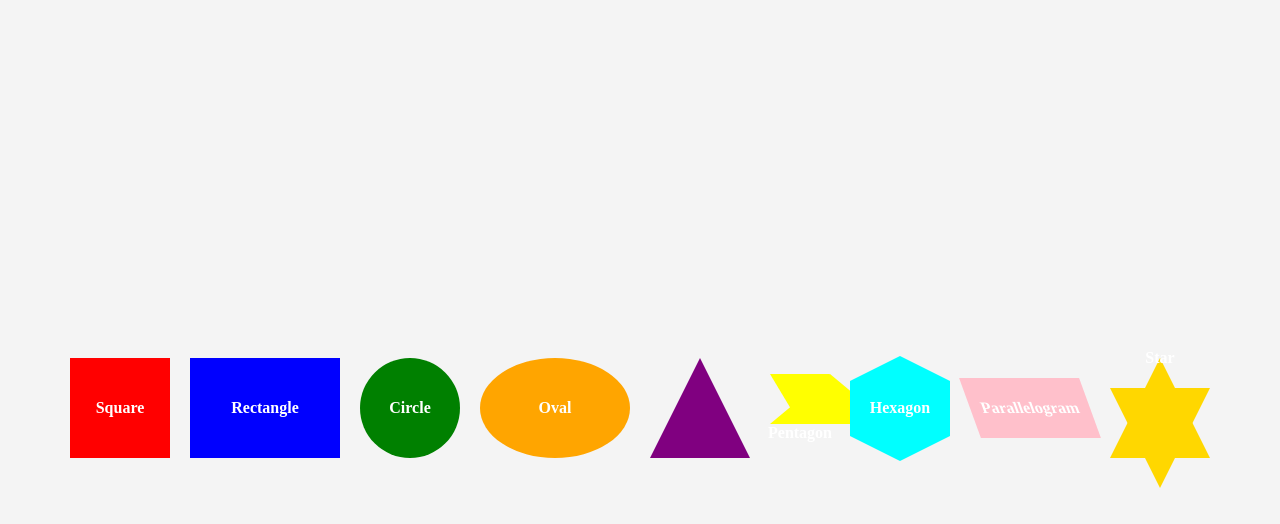
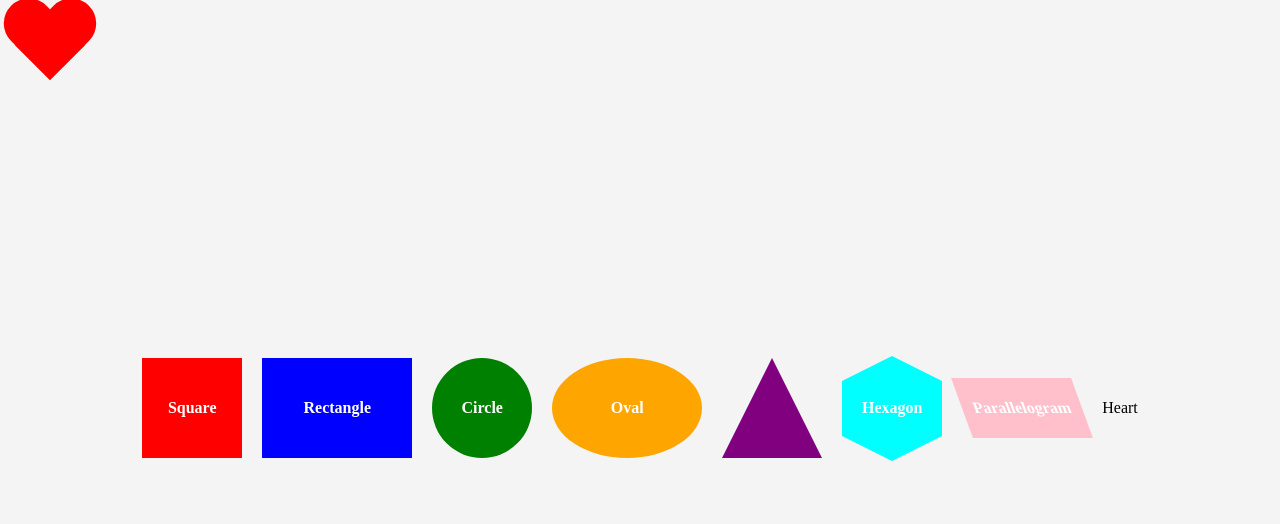
Before and after one commit to rajgop1/basic-shapes-in-css, a plain HTML site: page index.html in a window 1280 px wide. Drawn offline with Linux system fonts and the light colour scheme.

Commit message:
Update index.html

```diff
--- a/index.html
+++ b/index.html
@@ -50,23 +50,25 @@
             border-right: 50px solid transparent;
             border-bottom: 100px solid purple;
         }
-        .pentagon {
+       .pentagon {
+            position: relative;
+            width: 54px;
+            border-style: solid;
+            border-width: 50px 20px 0 20px;
+            border-color: yellow transparent transparent transparent;
+        }
+
+        .pentagon:before {
+            content: "";
+            position: absolute;
+            top: -30px;
+            left: -35px;
             width: 0;
             border-style: solid;
-            border-width: 50px 30px 0 30px;
-            border-color: yellow transparent transparent transparent;
-            position: relative;
-        }
-        .pentagon:after {
-            content: "";
-            position: absolute;
-            top: -50px;
-            left: -30px;
-            width: 0;
-            border-style: solid;
-            border-width: 0 60px 50px 60px;
+            border-width: 30px 50px 50px 50px;
             border-color: transparent transparent yellow transparent;
         }
+
         .hexagon {
             width: 100px;
             height: 55px;
@@ -95,25 +97,33 @@
             background: pink;
             transform: skew(20deg);
         }
-        .star {
-            width: 0px;
-            height: 0px;
-            border-left: 50px solid transparent;
-            border-right: 50px solid transparent;
-            border-bottom: 100px solid gold;
+
+        heart {
             position: relative;
+            width: 100px;
+            height: 100px;
         }
-        .star:after {
+        .heart:before,
+        .heart:after {
             content: "";
             position: absolute;
-            left: -50px;
-            top: 30px;
-            width: 0;
-            height: 0;
-            border-left: 50px solid transparent;
-            border-right: 50px solid transparent;
-            border-top: 100px solid gold;
+            top: 0;
+            width: 50px;
+            height: 80px;
+            background: red;
+            border-radius: 50px 50px 0 0;
         }
+        .heart:before {
+            left: 50px;
+            transform: rotate(-45deg);
+            transform-origin: 0 100%;
+        }
+        .heart:after {
+            left: 0;
+            transform: rotate(45deg);
+            transform-origin: 100% 100%;
+        }
+
     </style>
 </head>
 <body>
@@ -122,9 +132,9 @@
     <div class="shape circle">Circle</div>
     <div class="shape oval">Oval</div>
     <div class="triangle"></div>
-    <div class="shape pentagon">Pentagon</div>
     <div class="shape hexagon">Hexagon</div>
     <div class="shape parallelogram">Parallelogram</div>
-    <div class="shape star">Star</div>
+    <div class="shape-container"><div class="shape heart"></div><div class="title">Heart</div></div>
+
 </body>
 </html>
```
